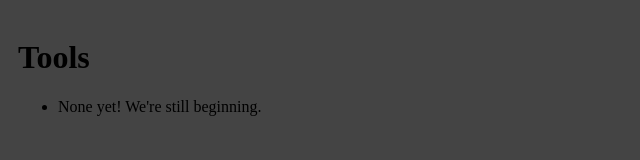
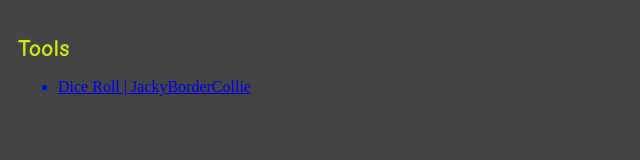
Before and after one commit to JackyBorderCollie/TBG, a plain HTML site: page tools/index.html in a window 1280 px wide. Shown: the whole page, without its empty margins (0-640 px from the left). Drawn offline with Linux system fonts and the light colour scheme.

Commit message:
Added Dice

```diff
--- a/tools/index.html
+++ b/tools/index.html
@@ -4,12 +4,12 @@
 		<meta charset="utf-8">
         	<meta name="viewport" content="width=device-width">
         	<title>TBG Tools</title>
-        	<link href="/TBG/style/index.css" rel="stylesheet" type="text/css" />
+        	<link href="/TBG/style/tool-main.css" rel="stylesheet" type="text/css" />
 	</head>
 	<body>
 		<h1>Tools</h1>
 		<ul>
-			<li>None yet! We're still beginning.</li>
-     	<ul>
+			<a href="https://byron-inc.github.io/TBG/tools/dice"><li>Dice Roll | JackyBorderCollie</li></a>
+     		<ul>
 	</body>
 </html>
```
